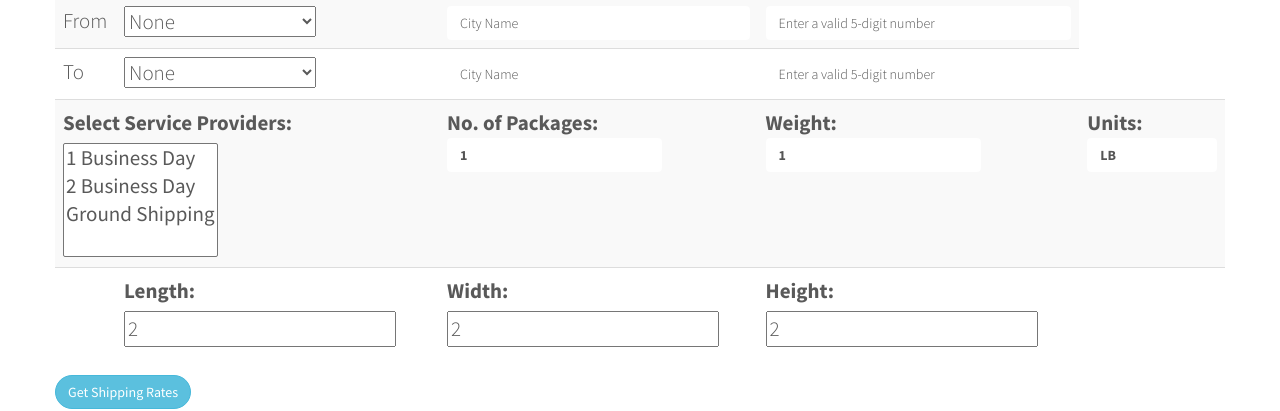
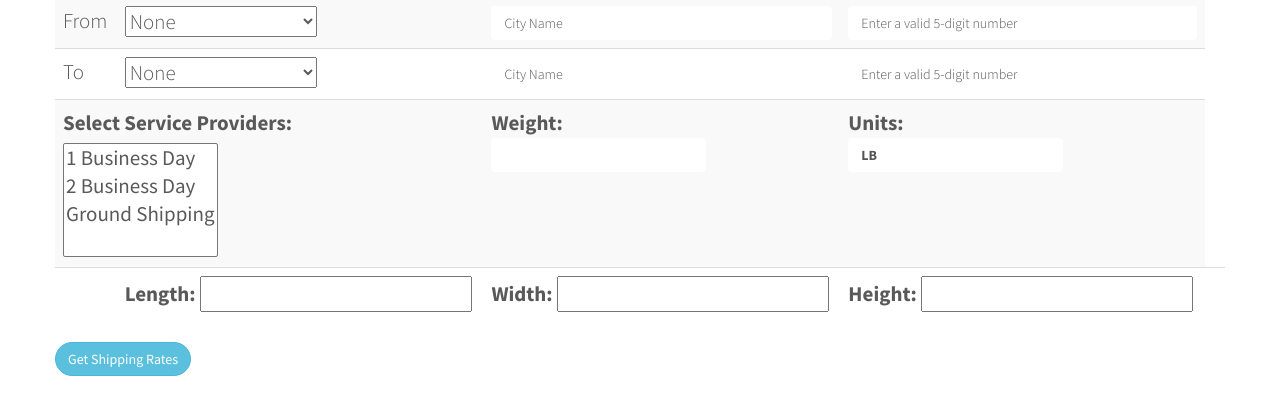
Before and after one commit to nkucsc/Shipsterr, a website: page Calculator.html in a window 1280 px wide. Shown: the part 581-992 px from the top of the page. Drawn offline with nearby package versions, Linux system fonts and the light colour scheme; files that its build step writes are made by us from their sources; files whose address does not match are found by name.

Commit message:
Add files via upload

```diff
--- a/Calculator.html
+++ b/Calculator.html
@@ -197,13 +197,9 @@
 									  	</div>
 									  </div>
 									</td>
-									<td>
-									  <label>No. of Packages:  <input type="number" id="no_of_package" name="no_of_package" class="form-control" value="1">  </label><br>
-									</td>
+<td class="form-group">
 
-								  	<td class="form-group">
-
-									  <label>Weight:  <input type="number" id="package_weight" name="weight_Value" class="form-control" value="1">  </label><br>
+				    <label>Weight:  <input type="number" id="package_weight" name="weight_Value" class="form-control" value="">  </label><br>
 								  	</td>
 								  	<td>
 
@@ -216,11 +212,11 @@
 								<td>
 
 								</td>
-								<td><label for="package_length">Length:</label>								  <input type="text" name="package_Length" id="package_Length" value="2" />
+								<td><label for="package_length">Length:</label>								  <input type="text" name="package_Length" id="package_Length" value="" />
 								</td>
-								<td><label for="package_width2">Width:</label>								  <input type="text" name="package_Width" id="package_Width" value="2" />
+								<td><label for="package_width2">Width:</label>								  <input type="text" name="package_Width" id="package_Width" value="" />
 								</td>
-								<td><label for="package_height2">Height:</label>								  <input type="text" name="package_Height" id="package_Height" value="2" />
+								<td><label for="package_height2">Height:</label>								  <input type="text" name="package_Height" id="package_Height" value="" />
 								</td>
 								<td>&nbsp;</td>
 						  </tr>
```
